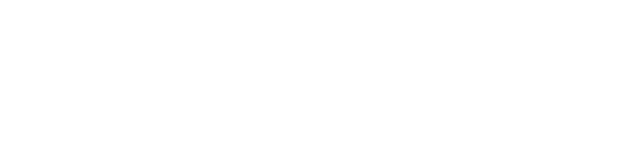
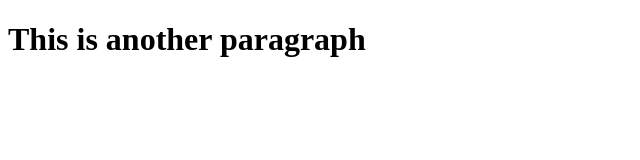
Before and after one commit to awidosalwar/learning-git, a plain HTML site: page index.html in a window 1280 px wide. Shown: the whole page, without its empty margins (0-640 px from the left). Drawn offline with Linux system fonts and the light colour scheme.

Commit message:
added another p tag

```diff
--- a/index.html
+++ b/index.html
@@ -5,7 +5,7 @@
 </head>
 <body>
 
-
+ <h1>This is another paragraph</h1>
 
 </body>
 </html>
```
